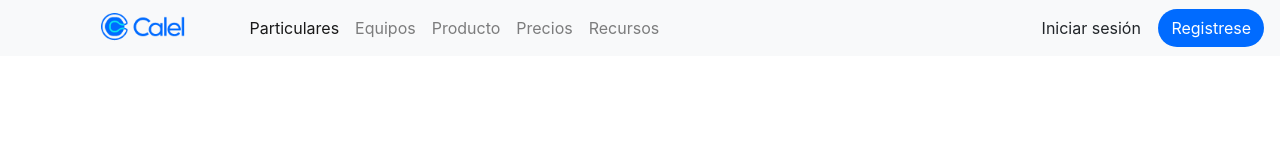
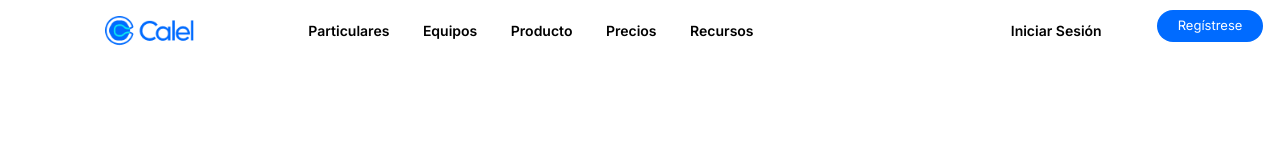
Before and after one commit to Maritza7395/Proyecto-Calel, a plain HTML site: page index.html in a window 1280 px wide. Drawn offline with nearby package versions, Linux system fonts and the light colour scheme.

Commit message:
barra de navegacion y menu

```diff
--- a/css/styles.css
+++ b/css/styles.css
@@ -1,5 +1,90 @@
+@import url('https://fonts.googleapis.com/css2?family=Inter:wght@100;200;300;400;500;600;700;800;900&display=swap');
+body{
+    background-color: #FFFFFF;
+    font-family: Inter;
+}
+.menu{
+    height: 60px;
+    font-size: 14px;
+}
 .register-button{
+    color: #FFFFFF;
+    border-radius: 20px;
     background-color: #006BFF;
-    border-radius: 20px;
+    transform: translate(10px, 10px);
+    padding: 5px 20px;
+    font-size: 13px;
+}
+
+.boton{
+    display: flex;
+    align-self: start;
+    padding: 0;
+}
+.btn:hover {
     color: #FFFFFF;
+    text-decoration: none;
 }
+.logo{
+    height: 32px;
+    float: left;
+    margin: 6px 0px;
+    transform: translate(10px, 10px);
+}
+
+.tabs{
+    display: flex;
+    align-items: center;
+    justify-content: space-between;
+    font-weight: 600;
+}
+
+.content-logo{
+    margin-left: 80px;
+}
+
+.tabs a {
+    text-decoration: none;
+    color: #000000;
+    margin-right: 30px;
+}
+
+.icono{
+    display: none;
+}
+
+@media screen and (max-width: 768px){
+    .content-one{
+        display: inline-grid;
+    }
+    .tabs{
+        display: none;
+    }
+    .tabs-show{
+        display: table;
+        padding-left: 25px;
+        margin-top: 20px;
+    }
+    .tabs a{
+        margin-bottom: 10px;
+    }
+    .content-logo{
+        display: flex;
+        justify-content: space-between;
+        margin-left: 0px;
+    }
+    .icono{
+        height: 16px;
+        margin-top: 20px;
+        margin-left: 25px;
+        display: block;
+    }
+    .boton{
+        position: absolute;
+        display: flex;
+        margin-left: 205px;
+    }
+    .logo{
+        height: 28px;
+    }
+}
--- a/index.html
+++ b/index.html
@@ -8,44 +8,41 @@
     <!-- Bootstrap CSS -->
     <link rel="stylesheet" href="https://stackpath.bootstrapcdn.com/bootstrap/4.4.1/css/bootstrap.min.css"
         integrity="sha384-Vkoo8x4CGsO3+Hhxv8T/Q5PaXtkKtu6ug5TOeNV6gBiFeWPGFN9MuhOf23Q9Ifjh" crossorigin="anonymous">
+    <link rel="stylesheet" href="https://cdnjs.cloudflare.com/ajax/libs/font-awesome/4.7.0/css/font-awesome.min.css">
     <link rel="stylesheet" type="text/css" href="./css/styles.css">
     <title>Calel</title>
 </head>
 
 <body>
-    <nav class="navbar navbar-expand-lg navbar-light bg-light">
-        <a class="navbar-brand" href="#" style="margin-left: 85px;">
-            <img src="./resources/logo.png" height="30px">
-        </a>
-        <button class="navbar-toggler" type="button" data-toggle="collapse" data-target="#navbarSupportedContent"
-            aria-controls="navbarSupportedContent" aria-expanded="false" aria-label="Toggle navigation">
-            <span class="navbar-toggler-icon"></span>
-        </button>
-
-        <div class="collapse navbar-collapse justify-content-between" id="navbarSupportedContent">
-            <ul class="navbar-nav mr-auto">
-                <li class="nav-item active">
-                    <a class="nav-link" href="#">Particulares <span class="sr-only">(current)</span></a>
-                </li>
-                <li class="nav-item">
-                    <a class="nav-link" href="#">Equipos</a>
-                </li>
-                <li class="nav-item">
-                    <a class="nav-link" href="#">Producto</a>
-                </li>
-                <li class="nav-item">
-                    <a class="nav-link" href="#">Precios</a>
-                </li>
-                <li class="nav-item">
-                    <a class="nav-link" href="#">Recursos</a>
-                </li>
-            </ul>
-            <div style="margin-left: 70px;">
-                <button class="btn">Iniciar sesión</button>
-                <button class="btn register-button">Registrese</button>
+    <div class="container-fluid">
+        <div class="row menu">
+            <div class="col-sm-8 col-md-2 content-logo">
+                <img class="logo" src="./resources/logo.png">
+            </div>
+            <div id="tabs" class="col-md-8 tabs">
+                <div class="content-one">
+                    <a href="#news">Particulares</a>
+                    <a href="#news">Equipos</a>
+                    <a href="#news">Producto</a>
+                    <a href="#news">Precios</a>
+                    <a href="#news">Recursos</a>
+                </div>
+                <div>
+                    <a href="#login">Iniciar Sesión</a>
+                </div>
+            </div>
+            <div class="col-1 boton">
+                <button class="btn register-button">Regístrese</button>
+                <div class="icono" onclick="desplegarMenu()">
+                    <i class="fa fa-bars fa-lg"></i>
+                </div>
             </div>
         </div>
-    </nav>
+    </div>
+
+    <!-- Scripts -->
+    <script src="https://code.jquery.com/jquery-3.4.1.slim.min.js" integrity="sha384-J6qa4849blE2+poT4WnyKhv5vZF5SrPo0iEjwBvKU7imGFAV0wwj1yYfoRSJoZ+n" crossorigin="anonymous"></script>
+    <script src="./js/functions.js"></script>
 </body>
 
 </html>
--- /dev/null
+++ b/js/functions.js
@@ -0,0 +1,4 @@
+function desplegarMenu(){
+    console.log("fff");
+    $("#tabs").toggleClass("tabs-show");
+}
```
